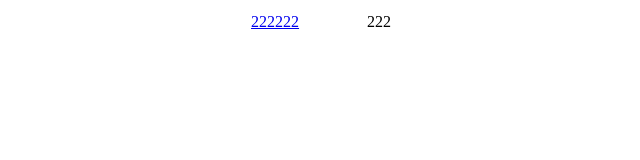
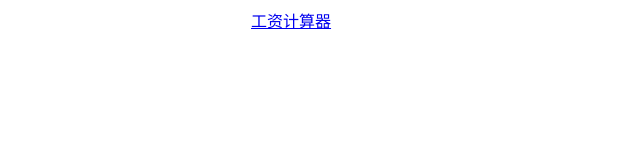
Before and after one commit to wwfabp/index, a plain HTML site: page index.html in a window 1280 px wide. Shown: the whole page, without its empty margins (37-677 px from the left). Drawn offline with Linux system fonts and the light colour scheme.

Commit message:
Update index.html

```diff
--- a/index.html
+++ b/index.html
@@ -5,8 +5,8 @@
 　　　　<title>111</title>
 　　</head>
 　　<body>
-<a href="./www11.html">222222</a>
-　　　　222
+      <a href="./wage.html">工资计算器</a>
+
 
 　　</body>
 　　</html>
```
